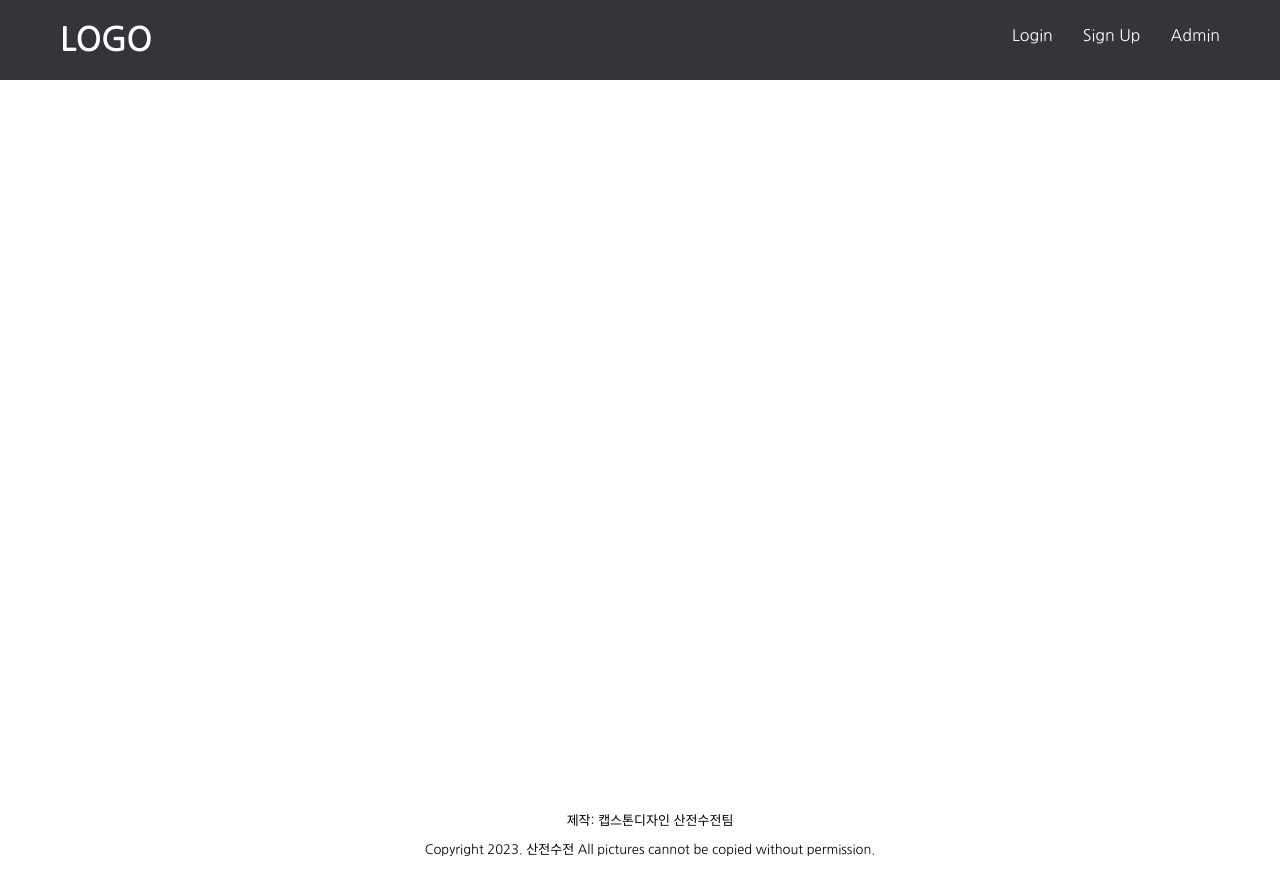
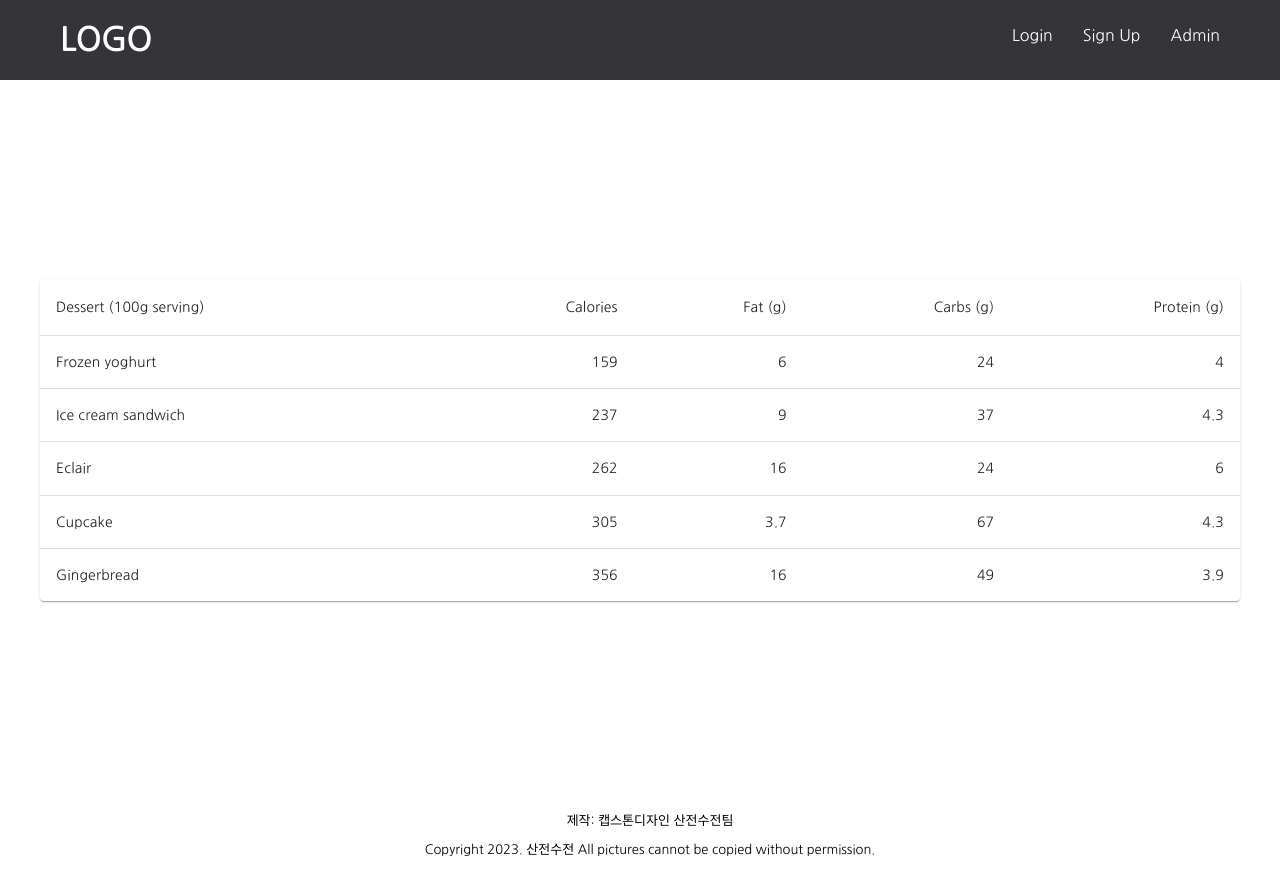
Before and after one commit to sanjeonsujeon/frontEnd, a React (Create React App) app in the folder Dufs-FrontEnd/: page /board in a window 1280 px wide. Built offline with nearby package versions, Linux system fonts and the light colour scheme.

Commit message:
mui 예제 적용

```diff
--- a/Dufs-FrontEnd/src/pages/Board.jsx
+++ b/Dufs-FrontEnd/src/pages/Board.jsx
@@ -1,7 +1,28 @@
-import React from 'react';
 import styled from "styled-components";
 import { useNavigate } from "react-router-dom";
-import Button from "../Component/Button";
+
+
+import * as React from 'react';
+import Table from '@mui/material/Table';
+import TableBody from '@mui/material/TableBody';
+import TableCell from '@mui/material/TableCell';
+import TableContainer from '@mui/material/TableContainer';
+import TableHead from '@mui/material/TableHead';
+import TableRow from '@mui/material/TableRow';
+import Paper from '@mui/material/Paper';
+
+
+function createData(name, calories, fat, carbs, protein) {
+	return { name, calories, fat, carbs, protein };
+  }
+
+  const rows = [
+	createData('Frozen yoghurt', 159, 6.0, 24, 4.0),
+	createData('Ice cream sandwich', 237, 9.0, 37, 4.3),
+	createData('Eclair', 262, 16.0, 24, 6.0),
+	createData('Cupcake', 305, 3.7, 67, 4.3),
+	createData('Gingerbread', 356, 16.0, 49, 3.9),
+  ];
 
 const SubContent = styled.div`
 	display: flex;
@@ -9,23 +30,47 @@ const SubContent = styled.div`
     margin: auto;
 `
 
-
 const Board = (props) => {
 
     const navigate = useNavigate();
 
     const play = () => {
-        navigate('/');
+        navigate('/sub');
     };
 
 	return (
 		<>
-			<SubContent>
-
-			</SubContent>
+			<TableContainer component={Paper}>
+				<Table sx={{ minWidth: 650 }} aria-label="simple table">
+					<TableHead>
+						<TableRow>
+							<TableCell>Dessert (100g serving)</TableCell>
+							<TableCell align="right">Calories</TableCell>
+							<TableCell align="right">Fat&nbsp;(g)</TableCell>
+							<TableCell align="right">Carbs&nbsp;(g)</TableCell>
+							<TableCell align="right">Protein&nbsp;(g)</TableCell>
+						</TableRow>
+					</TableHead>
+					<TableBody>
+						{rows.map((row) => (
+							<TableRow
+							key={row.name}
+							sx={{ '&:last-child td, &:last-child th': { border: 0 } }}
+							>
+							<TableCell component="th" scope="row">
+								{row.name}
+							</TableCell>
+							<TableCell align="right">{row.calories}</TableCell>
+							<TableCell align="right">{row.fat}</TableCell>
+							<TableCell align="right">{row.carbs}</TableCell>
+							<TableCell align="right">{row.protein}</TableCell>
+							</TableRow>
+						))}
+					</TableBody>
+				</Table>
+			</TableContainer>
 		</>
 	);
 };
 
-
 export default Board;
```
